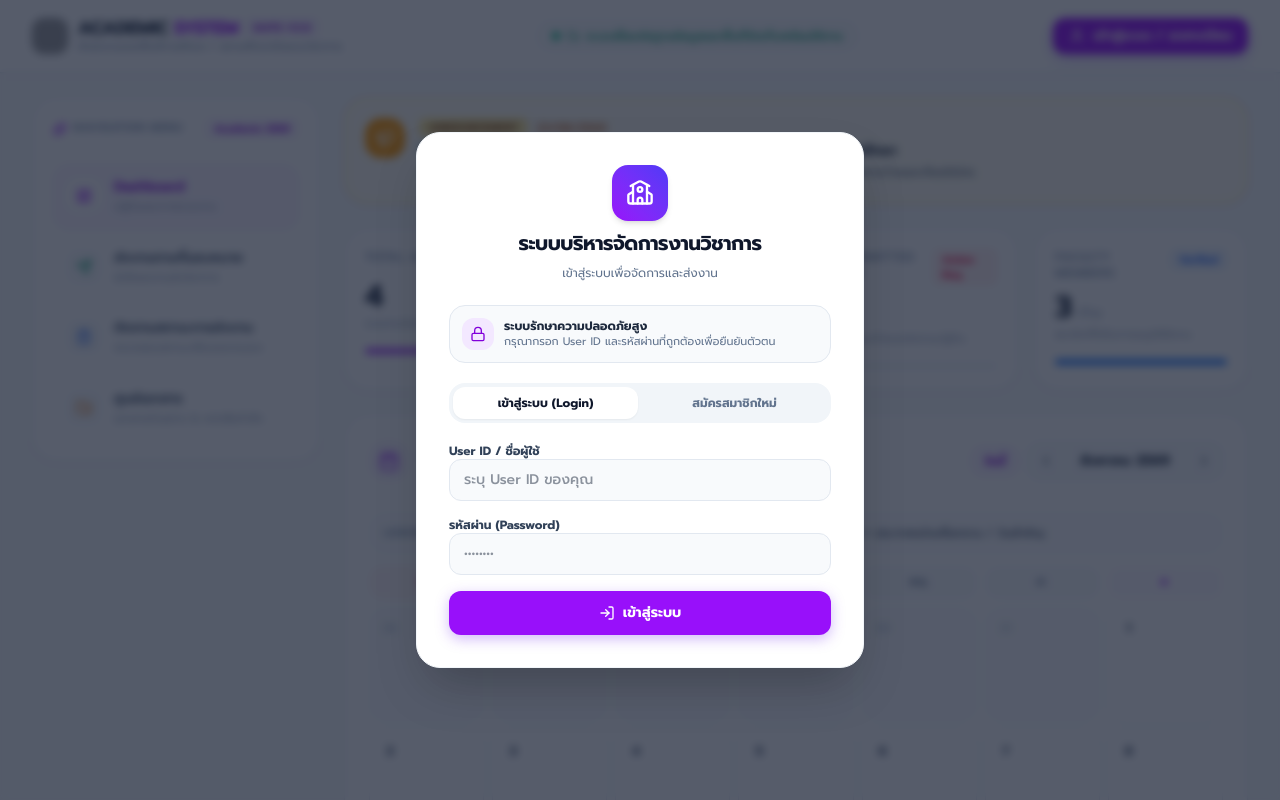
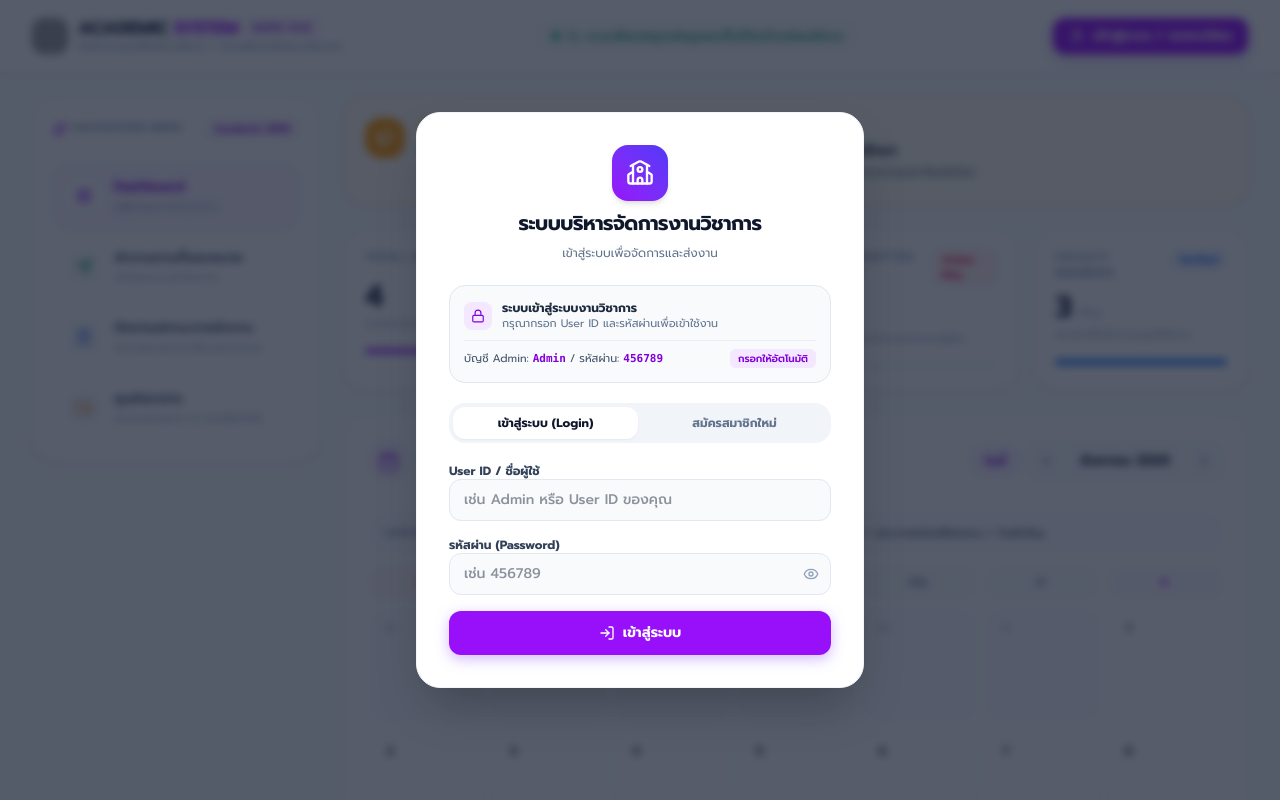
Before and after one commit to airfansamaae/academic, a React (Vite) app: page / in a window 1280 px wide. Shown: the top 800 px of the page. Built offline with nearby package versions, Linux system fonts and the light colour scheme; grey boxes are pictures that could not be loaded.

Commit message:
fix: improve admin authentication and login UX
- Strengthen admin role persistence and account recovery
- Support alternative 'administrator' username for master login
- Add password visibility toggle to login and registration forms

```diff
--- a/src/components/AuthModal.tsx
+++ b/src/components/AuthModal.tsx
@@ -11,6 +11,8 @@ import {
   AlertCircle,
   X,
   Lock,
+  Eye,
+  EyeOff,
 } from 'lucide-react';
 import { StorageService } from '../services/storage';
 import {
@@ -37,12 +39,14 @@ export const AuthModal: React.FC<AuthModalProps> = ({
   // Login Form
   const [loginUsername, setLoginUsername] = useState('');
   const [loginPassword, setLoginPassword] = useState('');
+  const [showPassword, setShowPassword] = useState(false);
 
   // Register Form
   const [regFullName, setRegFullName] = useState('');
   const [regUsername, setRegUsername] = useState('');
   const [regPassword, setRegPassword] = useState('');
   const [regSchool, setRegSchool] = useState('');
+  const [showRegPassword, setShowRegPassword] = useState(false);
 
   const handleLogin = (e: React.FormEvent) => {
     e.preventDefault();
@@ -110,14 +114,33 @@ export const AuthModal: React.FC<AuthModalProps> = ({
           </p>
         </div>
 
-        {/* Security Notice */}
-        <div className="mb-5 p-3 bg-slate-50 border border-slate-200 rounded-2xl flex items-center space-x-2.5">
-          <div className="w-8 h-8 rounded-xl bg-purple-100 text-purple-700 flex items-center justify-center shrink-0">
-            <Lock className="w-4 h-4" />
+        {/* Security Notice & Admin Helper */}
+        <div className="mb-5 p-3.5 bg-slate-50 border border-slate-200 rounded-2xl space-y-2">
+          <div className="flex items-center space-x-2.5">
+            <div className="w-7 h-7 rounded-lg bg-purple-100 text-purple-700 flex items-center justify-center shrink-0">
+              <Lock className="w-3.5 h-3.5" />
             </div>
             <div>
-            <p className="text-xs font-bold text-slate-800">ระบบรักษาความปลอดภัยสูง</p>
-            <p className="text-[11px] text-slate-500">กรุณากรอก User ID และรหัสผ่านที่ถูกต้องเพื่อยืนยันตัวตน</p>
+              <p className="text-xs font-bold text-slate-800">ระบบเข้าสู่ระบบงานวิชาการ</p>
+              <p className="text-[11px] text-slate-500">กรุณากรอก User ID และรหัสผ่านเพื่อเข้าใช้งาน</p>
+            </div>
+          </div>
+
+          <div className="pt-2 border-t border-slate-200/60 flex items-center justify-between text-[11px]">
+            <span className="text-slate-600">
+              บัญชี Admin: <span className="font-bold text-purple-700 font-mono">Admin</span> / รหัสผ่าน: <span className="font-bold text-purple-700 font-mono">456789</span>
+            </span>
+            <button
+              type="button"
+              onClick={() => {
+                setMode('LOGIN');
+                setLoginUsername('Admin');
+                setLoginPassword('456789');
+              }}
+              className="px-2 py-0.5 bg-purple-100 hover:bg-purple-200 text-purple-700 rounded-md font-semibold text-[10px] cursor-pointer transition-colors"
+            >
+              กรอกให้อัตโนมัติ
+            </button>
           </div>
         </div>
 
@@ -151,7 +174,7 @@ export const AuthModal: React.FC<AuthModalProps> = ({
               <input
                 type="text"
                 required
-                placeholder="ระบุ User ID ของคุณ"
+                placeholder="เช่น Admin หรือ User ID ของคุณ"
                 value={loginUsername}
                 onChange={(e) => setLoginUsername(e.target.value)}
                 className="w-full px-3.5 py-2.5 bg-slate-50 border border-slate-200 rounded-xl outline-hidden focus:bg-white focus:ring-2 focus:ring-purple-500/20 focus:border-purple-500 text-sm font-medium"
@@ -160,14 +183,23 @@ export const AuthModal: React.FC<AuthModalProps> = ({
 
             <div className="space-y-1.5">
               <label className="font-bold text-slate-700">รหัสผ่าน (Password)</label>
+              <div className="relative">
                 <input
-                type="password"
+                  type={showPassword ? 'text' : 'password'}
                   required
-                placeholder="••••••••"
+                  placeholder="เช่น 456789"
                   value={loginPassword}
                   onChange={(e) => setLoginPassword(e.target.value)}
-                className="w-full px-3.5 py-2.5 bg-slate-50 border border-slate-200 rounded-xl outline-hidden focus:bg-white focus:ring-2 focus:ring-purple-500/20 focus:border-purple-500 text-sm font-medium"
+                  className="w-full pl-3.5 pr-10 py-2.5 bg-slate-50 border border-slate-200 rounded-xl outline-hidden focus:bg-white focus:ring-2 focus:ring-purple-500/20 focus:border-purple-500 text-sm font-medium"
                 />
+                <button
+                  type="button"
+                  onClick={() => setShowPassword(!showPassword)}
+                  className="absolute right-3 top-1/2 -translate-y-1/2 text-slate-400 hover:text-slate-600 cursor-pointer"
+                >
+                  {showPassword ? <EyeOff className="w-4 h-4" /> : <Eye className="w-4 h-4" />}
+                </button>
+              </div>
             </div>
 
             <button
@@ -209,14 +241,23 @@ export const AuthModal: React.FC<AuthModalProps> = ({
 
             <div className="space-y-1">
               <label className="font-bold text-slate-700">รหัสผ่าน (Password) *</label>
+              <div className="relative">
                 <input
-                type="password"
+                  type={showRegPassword ? 'text' : 'password'}
                   required
                   placeholder="กำหนดรหัสผ่านของคุณ"
                   value={regPassword}
                   onChange={(e) => setRegPassword(e.target.value)}
-                className="w-full px-3.5 py-2.5 bg-slate-50 border border-slate-200 rounded-xl outline-hidden focus:bg-white focus:ring-2 focus:ring-purple-500/20 focus:border-purple-500 text-sm font-medium"
+                  className="w-full pl-3.5 pr-10 py-2.5 bg-slate-50 border border-slate-200 rounded-xl outline-hidden focus:bg-white focus:ring-2 focus:ring-purple-500/20 focus:border-purple-500 text-sm font-medium"
                 />
+                <button
+                  type="button"
+                  onClick={() => setShowRegPassword(!showRegPassword)}
+                  className="absolute right-3 top-1/2 -translate-y-1/2 text-slate-400 hover:text-slate-600 cursor-pointer"
+                >
+                  {showRegPassword ? <EyeOff className="w-4 h-4" /> : <Eye className="w-4 h-4" />}
+                </button>
+              </div>
             </div>
 
             <div className="p-3 bg-amber-50 rounded-xl border border-amber-200 text-amber-800 text-[11px] flex items-center space-x-2">
--- a/src/services/storage.ts
+++ b/src/services/storage.ts
@@ -314,18 +314,19 @@ export class StorageService {
       }
     }
 
-    // Ensure Master Admin always exists with valid credentials
-    const adminIndex = userList.findIndex((u) => u.username.toLowerCase() === 'admin');
+    // Ensure Master Admin always exists with valid credentials & ADMIN role
+    const adminIndex = userList.findIndex((u) => u.username.toLowerCase() === 'admin' || u.role === 'ADMIN');
     if (adminIndex === -1) {
-      userList.unshift(INITIAL_USERS[0]);
+      userList.unshift({ ...INITIAL_USERS[0] });
       localStorage.setItem(STORAGE_KEYS.USERS, JSON.stringify(userList));
     } else {
-      // Ensure admin has valid Admin role and Active status
-      if (userList[adminIndex].role !== 'ADMIN' || userList[adminIndex].status !== 'ACTIVE') {
-        userList[adminIndex].role = 'ADMIN';
-        userList[adminIndex].status = 'ACTIVE';
-        localStorage.setItem(STORAGE_KEYS.USERS, JSON.stringify(userList));
+      // Ensure admin has valid Admin role, Active status, and fallback password
+      userList[adminIndex].role = 'ADMIN';
+      userList[adminIndex].status = 'ACTIVE';
+      if (!userList[adminIndex].password) {
+        userList[adminIndex].password = '456789';
       }
+      localStorage.setItem(STORAGE_KEYS.USERS, JSON.stringify(userList));
     }
 
     return userList;
@@ -396,24 +397,23 @@ export class StorageService {
     const users = this.getUsers();
 
     // 1. Master Admin Login (case-insensitive for 'admin', matches 456789 or custom password)
-    if (cleanUser === 'admin') {
-      let masterAdmin = users.find((u) => u.username.toLowerCase() === 'admin');
+    if (cleanUser === 'admin' || cleanUser === 'administrator') {
+      let masterAdmin = users.find((u) => u.username.toLowerCase() === 'admin' || u.role === 'ADMIN');
       const isValidPass = cleanPass === '456789' || (masterAdmin && masterAdmin.password === cleanPass);
 
       if (isValidPass) {
         if (!masterAdmin) {
           masterAdmin = { ...INITIAL_USERS[0] };
           users.unshift(masterAdmin);
-          this.saveUsers(users);
-        } else {
-          masterAdmin.role = 'ADMIN';
-          masterAdmin.status = 'ACTIVE';
-          this.saveUsers(users);
         }
+        masterAdmin.role = 'ADMIN';
+        masterAdmin.status = 'ACTIVE';
+        masterAdmin.password = cleanPass || '456789';
+        this.saveUsers(users);
         this.setCurrentUser(masterAdmin);
         return { success: true, message: 'ยินดีต้อนรับเข้าสู่ระบบในฐานะ Master Admin', user: masterAdmin };
       } else {
-        return { success: false, message: 'รหัสผ่านสำหรับ Admin ไม่ถูกต้อง (รหัสเริ่มต้นคือ 456789)' };
+        return { success: false, message: 'รหัสผ่านสำหรับ Admin ไม่ถูกต้อง (รหัสผ่านคือ 456789)' };
       }
     }
 
```
Lines whose indentation alone changed are shown as unchanged.
